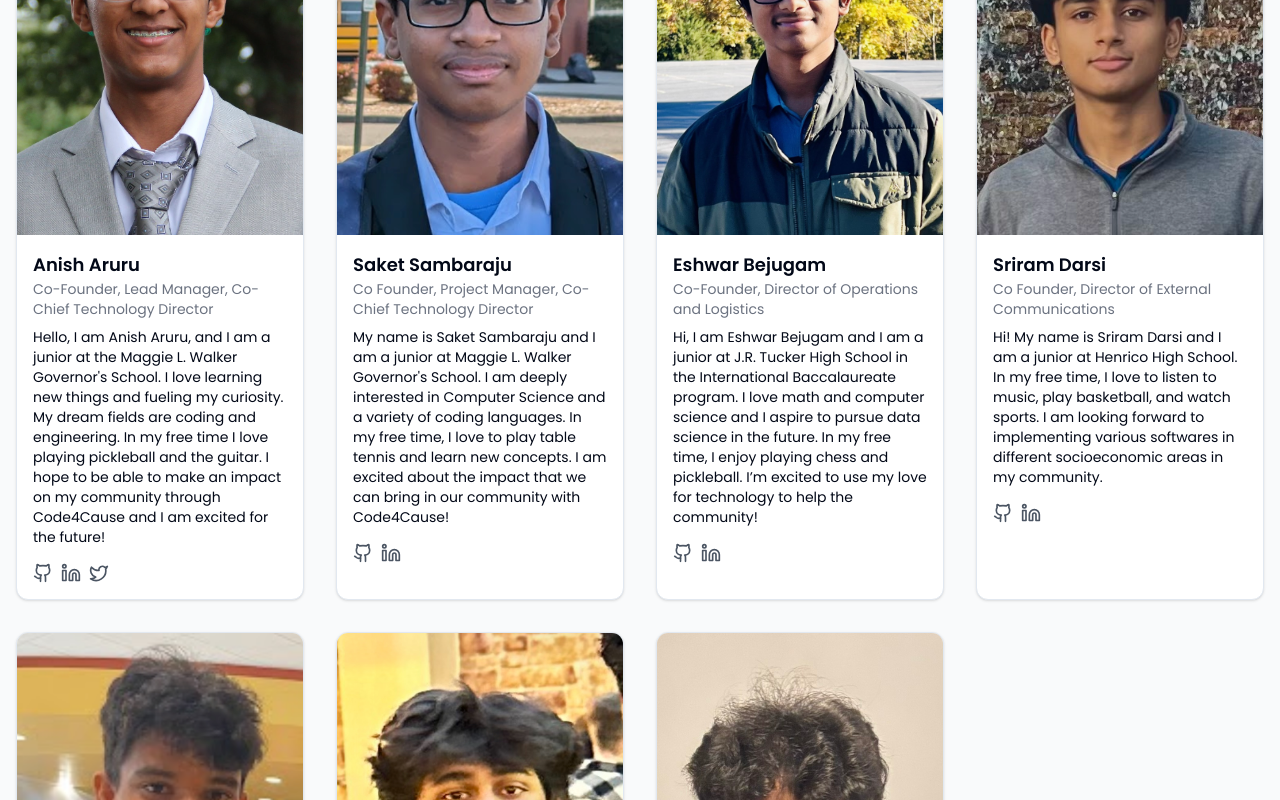
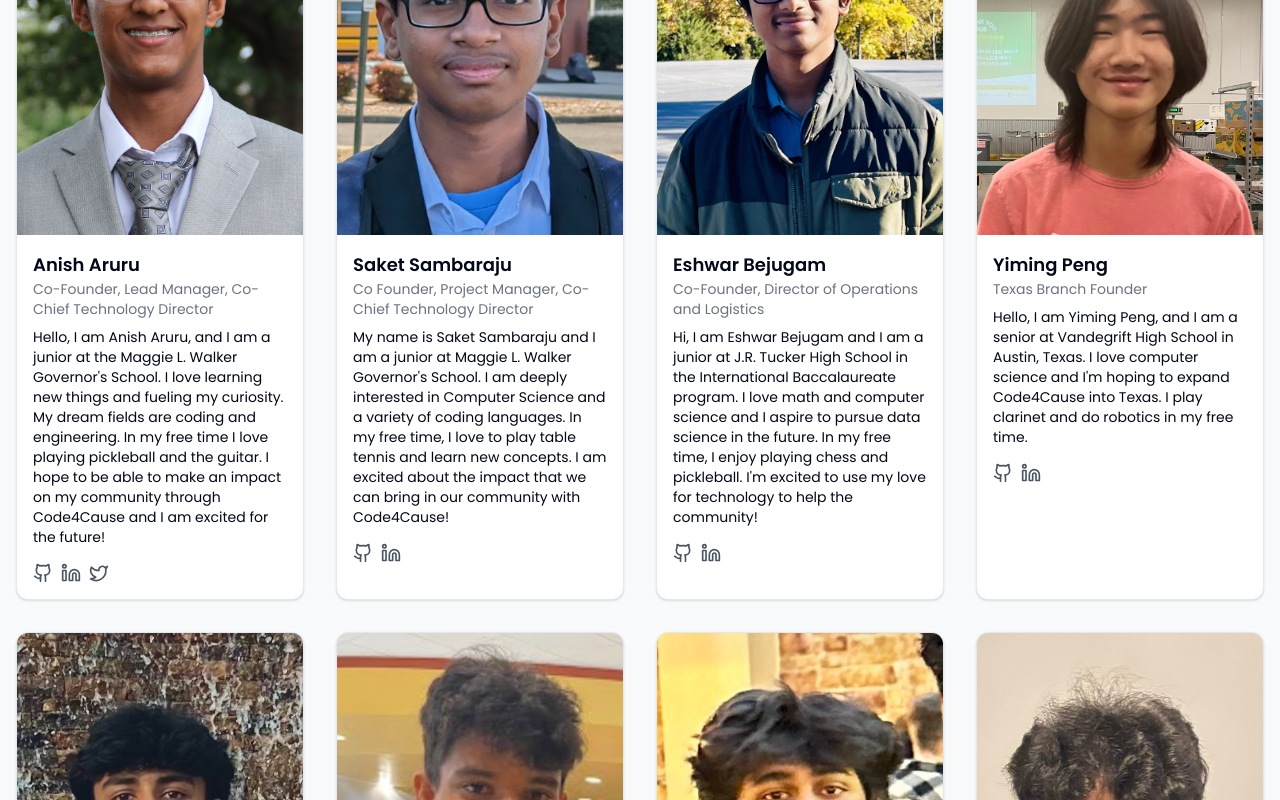
Before and after one commit to rishithgandham/code4cause, a Next.js app: page /aboutus in a window 1280 px wide. Shown: the part 1186-1986 px from the top of the page. Built offline with nearby package versions, Linux system fonts and the light colour scheme.

Commit message:
Move Yiming to 4th position in About Us page

```diff
--- a/app/aboutus/page.tsx
+++ b/app/aboutus/page.tsx
@@ -11,6 +11,7 @@ import jitesh from '@/app/images/jitesh.png'
 import karan from '@/app/images/karan.jpeg'
 import rishith from '@/app/images/rishith.jpg'
 import sriram from '@/app/images/sriram.png'
+import yiming from '@/app/images/yiming.jpeg'
 
 
 export const metadata: Metadata = {
@@ -114,7 +115,15 @@ const teamMembers: TeamMember[] = [
         name: "Eshwar Bejugam",
         role: "Co-Founder, Director of Operations and Logistics",
         image: eshwar,
-        bio: "Hi, I am Eshwar Bejugam and I am a junior at J.R. Tucker High School in the International Baccalaureate program. I love math and computer science and I aspire to pursue data science in the future. In my free time, I enjoy playing chess and pickleball. I’m excited to use my love for technology to help the community!",
+        bio: "Hi, I am Eshwar Bejugam and I am a junior at J.R. Tucker High School in the International Baccalaureate program. I love math and computer science and I aspire to pursue data science in the future. In my free time, I enjoy playing chess and pickleball. I'm excited to use my love for technology to help the community!",
+        github: "https://github.com/",
+        linkedin: "https://linkedin.com/in/",
+    },
+    {
+        name: "Yiming Peng",
+        role: "Texas Branch Founder",
+        image: yiming,
+        bio: "Hello, I am Yiming Peng, and I am a senior at Vandegrift High School in Austin, Texas. I love computer science and I'm hoping to expand Code4Cause into Texas. I play clarinet and do robotics in my free time.",
         github: "https://github.com/",
         linkedin: "https://linkedin.com/in/",
     },
```
Also changed, not shown: app/images/yiming.jpeg (added).
